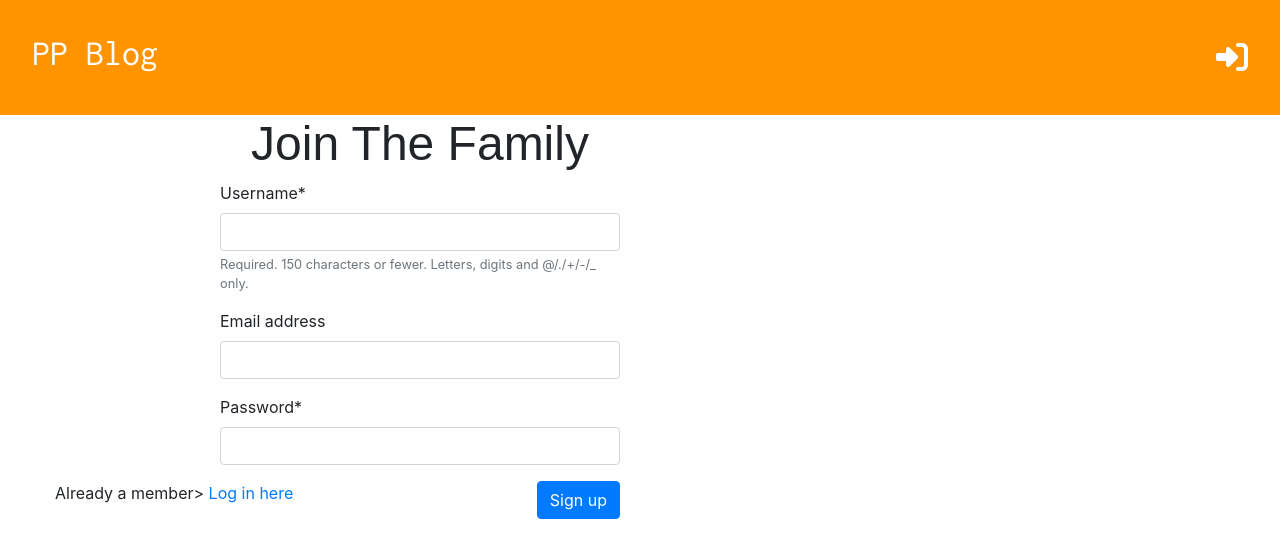
After one commit to Furda/Blog-app, a Django app: page /signup/ in a window 1280 px wide. The commit adds this page. Shown: the top 558 px of the page. Run offline with Django 3.2, Linux system fonts and the light colour scheme; some libraries are stand-ins or nearby versions.

Commit message:
Add the ability to sign up.

```diff
--- a/blog/forms.py
+++ b/blog/forms.py
@@ -1,5 +1,9 @@
 from django import forms
 from .models import Post, Comment
+from django.contrib.auth.models import User
+
+from crispy_forms.helper import FormHelper
+from crispy_forms.layout import Submit
 
 class PostForm(forms.ModelForm):
     class Meta:
@@ -10,3 +14,13 @@ class CommentForm(forms.ModelForm):
     class Meta:
         model = Comment
         fields = ('text',)
+
+class UserForm(forms.ModelForm):
+    password = forms.CharField(widget=forms.PasswordInput())
+    helper = FormHelper()
+    helper.form_method = 'POST'
+    helper.add_input(Submit('Sign up', 'Sign up', css_class='btn-primary'))
+
+    class Meta:
+        model = User
+        fields = ('username', 'email', 'password')
--- a/blog/templates/registration/login.html
+++ b/blog/templates/registration/login.html
@@ -17,5 +17,6 @@
         {{ form.as_p }}
         <button type="submit" class="btn btn-primary">Login</button>
     </form>
+    <p>Don't have an accaount? <a href="{% url 'signup' %}">Sign up here</a></p>
 
 {% endblock %}
--- /dev/null
+++ b/blog/templates/registration/signup.html
@@ -0,0 +1,22 @@
+{% extends 'blog/base.html' %}
+
+
+{% block title %}
+    Sign up
+{% endblock title %}
+
+{% load crispy_forms_tags %}
+
+{% block content %}
+
+    <div class="panel panel-default" style="width: 400px; margin: 0 auto;">
+        <h3 style="text-align: center; font-family: sans-serif;">Join The Family</h3>
+
+        <div class="panel-body">
+            {% crispy form %}
+        </div>
+    </div>
+
+    <p>Already a member> <a href="{% url 'login' %}">Log in here</a></p>
+
+{% endblock content %}
--- a/blog/urls.py
+++ b/blog/urls.py
@@ -13,4 +13,7 @@ urlpatterns = [
     path('post/<int:pk>/comment/', views.add_comment_to_post, name='add_comment_to_post'),
     path('comment/<int:pk>/remove/', views.comment_remove, name='comment_remove'),
     path('comment/<int:pk>/approve/', views.comment_approve, name='comment_approve'),
+
+    path('signup/', views.signup, name='signup'),
+
 ]
--- a/blog/views.py
+++ b/blog/views.py
@@ -1,8 +1,10 @@
 from django.shortcuts import render, get_object_or_404, redirect
 from django.contrib.auth.decorators import login_required
+from django.contrib.auth.models import User
+from django.contrib.auth import login
 from django.utils import timezone
 from .models import Post, Comment
-from .forms import PostForm, CommentForm
+from .forms import PostForm, CommentForm, UserForm
 
 # Create your views here.
 def post_list(request):
@@ -91,3 +93,14 @@ def comment_approve(request, pk):
     comment = get_object_or_404(Comment, pk=pk)
     comment.approve()
     return redirect('post_detail', pk=comment.post.pk)
+
+def signup(request):
+    if request.method == 'POST':
+        form = UserForm(request.POST)
+        if form.is_valid():
+            new_user = User.objects.create_user(form.cleaned_data)
+            login(request, new_user)
+            return redirect('post_list')
+    else:
+        form = UserForm()
+    return render(request, 'registration/signup.html', { 'form': form })
--- a/blogPP/settings.py
+++ b/blogPP/settings.py
@@ -25,6 +25,8 @@ SECRET_KEY = '+v33a37t+(ssxofuw9kg=v(tks&(*dw=xg@ha0bp-%i#wcy4g5'
 # SECURITY WARNING: don't run with debug turned on in production!
 DEBUG = True
 
+CRISPY_TEMPLATE_PACK = 'bootstrap4'
+
 ALLOWED_HOSTS = []
 
 LOGIN_REDIRECT_URL = 'post_list'
@@ -43,6 +45,7 @@ INSTALLED_APPS = [
     'django.contrib.messages',
     'django.contrib.staticfiles',
     'blog',
+    'crispy_forms',
 ]
 
 MIDDLEWARE = [
--- a/requirements.txt
+++ b/requirements.txt
@@ -4,6 +4,7 @@ attrs==19.3.0
 certifi==2020.4.5.1
 colorama==0.4.3
 Django==3.0.6
+django-crispy-forms==1.9.1
 Markdown==3.2.2
 mistune==0.8.4
 more-itertools==8.2.0
```
Also changed, not shown: db.sqlite3.
